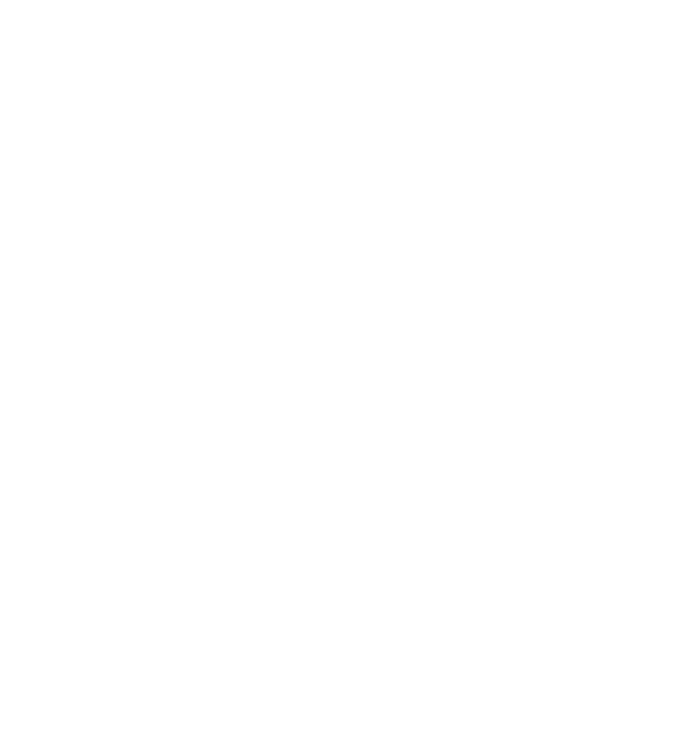
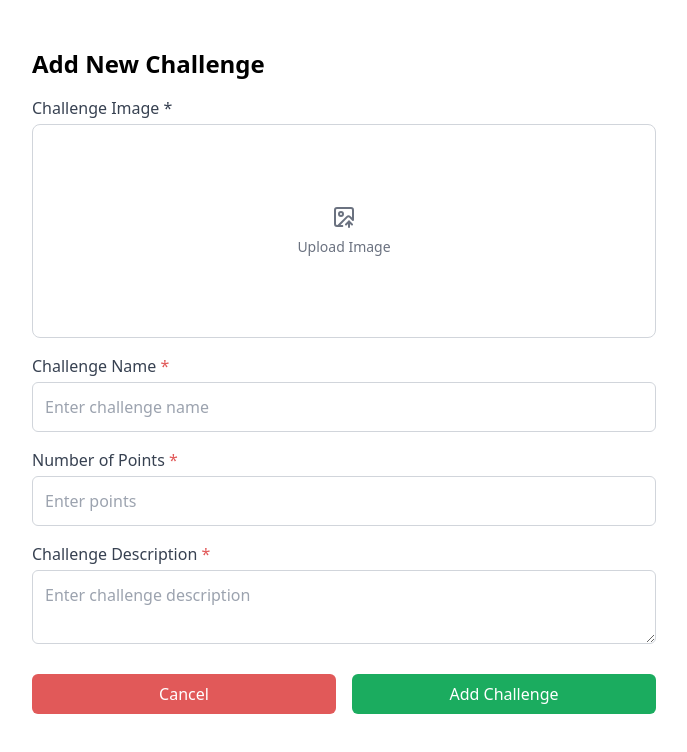
Before and after one commit to mrakiyaaa/Greenie-Admin, a React (Vite) app: page /challenges/add-challenge in a window 1280 px wide. Before the commit this address had no page. Shown: the top 752 px of the page, without its empty margins (296-983 px from the left). Built offline with nearby package versions, Linux system fonts and the light colour scheme.

Commit message:
feat(challenges) created add challenge page

```diff
--- a/src/App.jsx
+++ b/src/App.jsx
@@ -2,6 +2,7 @@
 import Dashboard from './pages/dashboard/Dashboard';
 import ActiveChallenges from './pages/challenges/ActiveChallenges';
 import PendingChallenges from './pages/challenges/PendingChallenges';
+import AddChallenge from './pages/challenges/AddChallenge';
 import Login from './pages/auth/Login';
 import Register from './pages/auth/Register';
 
@@ -19,6 +20,7 @@
         {/* Challenges Routes */}
         <Route path="/challenges/active-challenges" element={<ActiveChallenges />} />
         <Route path="/challenges/pending-challenges" element={<PendingChallenges />} />
+        <Route path="/challenges/add-challenge" element={<AddChallenge />} />
       </Routes>
     </Router>
   );
--- a/src/pages/challenges/ActiveChallenges.jsx
+++ b/src/pages/challenges/ActiveChallenges.jsx
@@ -23,7 +23,7 @@
   }, []);
 
   function handleClick() {
-    navigate('/add-challenge');
+    navigate('/challenges/add-challenge');
   }
 
   // Example challenge cards if no challenges exist
--- /dev/null
+++ b/src/pages/challenges/AddChallenge.jsx
@@ -0,0 +1,167 @@
+import { useState } from 'react';
+import { ImageUp } from 'lucide-react';
+import { useNavigate } from 'react-router-dom';
+
+function AddChallenges() {
+  const navigate = useNavigate();
+  const [formData, setFormData] = useState({
+    image: null,
+    name: '',
+    points: '',
+    description: '',
+  });
+
+  const [previewImage, setPreviewImage] = useState(null);
+  const [loading, setLoading] = useState(false);
+  const [message, setMessage] = useState('');
+  const [isError, setIsError] = useState(false);
+
+  // Handle file upload
+  function handleImageUpload(event) {
+    const file = event.target.files[0];
+    if (file) {
+      setFormData({ ...formData, image: file });
+      setPreviewImage(URL.createObjectURL(file));
+    }
+  }
+
+  // Handle input change
+  function handleChange(event) {
+    const { name, value } = event.target;
+    setFormData({ ...formData, [name]: value });
+  }
+
+  // Handle form submission
+  async function handleSubmit(event) {
+    event.preventDefault();
+    setLoading(true);
+    setMessage('');
+
+    const challengeData = new FormData();
+    challengeData.append('image', formData.image);
+    challengeData.append('name', formData.name);
+    challengeData.append('points', formData.points);
+    challengeData.append('description', formData.description);
+
+    try {
+      const response = await fetch('http://localhost:8080/api/challenges', {
+        method: 'POST',
+        body: challengeData,
+      });
+
+      if (response.ok) {
+        setMessage('Challenge added successfully!');
+        setIsError(false);
+        setFormData({ image: null, name: '', points: '', description: '' });
+        setPreviewImage(null);
+      } else {
+        setMessage('Failed to add challenge.');
+        setIsError(true);
+      }
+    } catch (error) {
+      setMessage('Error submitting challenge.');
+      setIsError(true);
+      console.error('Error:', error);
+    } finally {
+      setLoading(false);
+      setTimeout(() => setMessage(''), 5000);
+    }
+  }
+
+  return (
+    <div className="max-w-2xl mx-auto p-6 bg-white rounded-lg">
+      {/* Popup Message */}
+      {message && (
+        <div
+          className={`fixed top-4 left-1/2 transform -translate-x-1/2 px-6 py-3 rounded-lg shadow-lg ${isError ? 'bg-red' : 'bg-primaryGreen'} text-white`}
+        >
+          {message}
+        </div>
+      )}
+
+      <h2 className="text-2xl font-semibold mb-4 mt-6">Add New Challenge</h2>
+
+      {/* Image Upload */}
+      <div className="mb-4 mt-4">
+        <label className="block text-gray-700 font-medium mb-1">
+          Challenge Image <span className="text-red-500">*</span>
+        </label>
+        <div className="border border-gray-300 p-20 rounded-lg flex flex-col items-center cursor-pointer">
+          <ImageUp className="text-gray-500 text-3xl mb-2" />
+          <input type="file" accept="image/*" onChange={handleImageUpload} className="hidden" />
+          <p className="text-gray-500 text-sm">Upload Image</p>
+        </div>
+        {previewImage && (
+          <img
+            src={previewImage}
+            alt="Preview"
+            className="mt-2 w-32 h-32 object-cover rounded-md"
+          />
+        )}
+      </div>
+
+      {/* Challenge Name */}
+      <div className="mb-4 mt-4">
+        <label className="block text-gray-700 font-medium mb-1">
+          Challenge Name <span className="text-red">*</span>
+        </label>
+        <input
+          type="text"
+          name="name"
+          value={formData.name}
+          onChange={handleChange}
+          placeholder="Enter challenge name"
+          className="border border-gray-300 p-3 w-full rounded-md"
+        />
+      </div>
+
+      {/* Number of Points */}
+      <div className="mb-4 mt-4">
+        <label className="block text-gray-700 font-medium mb-1">
+          Number of Points <span className="text-red">*</span>
+        </label>
+        <input
+          type="number"
+          name="points"
+          value={formData.points}
+          onChange={handleChange}
+          placeholder="Enter points"
+          className="border border-gray-300 p-3 w-full rounded-md"
+        />
+      </div>
+
+      {/* Challenge Description */}
+      <div className="mb-4 mt-4">
+        <label className="block text-gray-700 font-medium mb-1">
+          Challenge Description <span className="text-red">*</span>
+        </label>
+        <textarea
+          name="description"
+          value={formData.description}
+          onChange={handleChange}
+          placeholder="Enter challenge description"
+          className="border border-gray-300 p-3 w-full rounded-md"
+        />
+      </div>
+
+      {/* Buttons */}
+      <div className="flex justify-between mt-6">
+        <button
+          className="bg-red text-white px-4 py-2 rounded-md w-1/2 mr-2"
+          onClick={() => navigate(-1)}
+        >
+          Cancel
+        </button>
+        <button
+          onClick={handleSubmit}
+          className="bg-primaryGreen text-white px-4 py-2 rounded-md w-1/2 ml-2"
+          disabled={loading}
+        >
+          {loading ? 'Adding...' : 'Add Challenge'}
+        </button>
+      </div>
+    </div>
+  );
+}
+
+export default AddChallenges;
```
